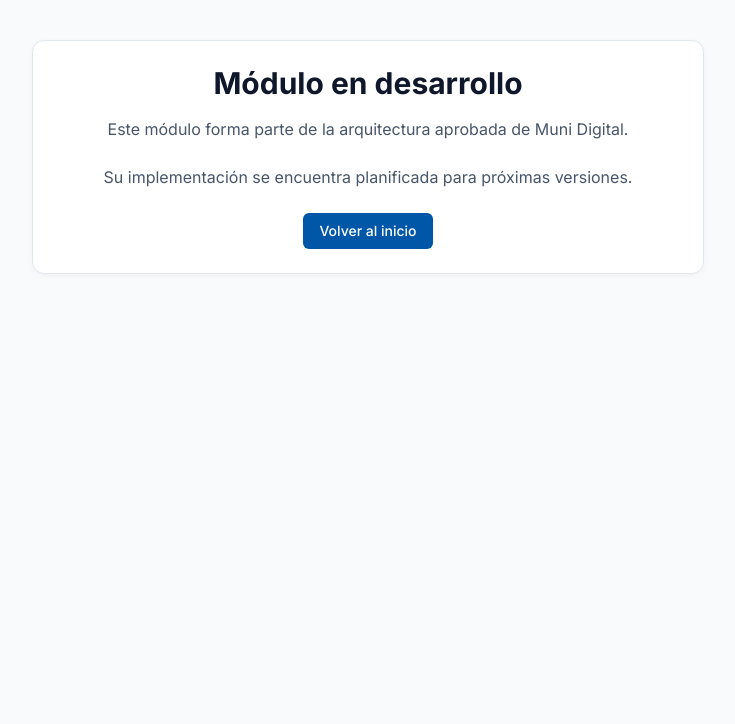
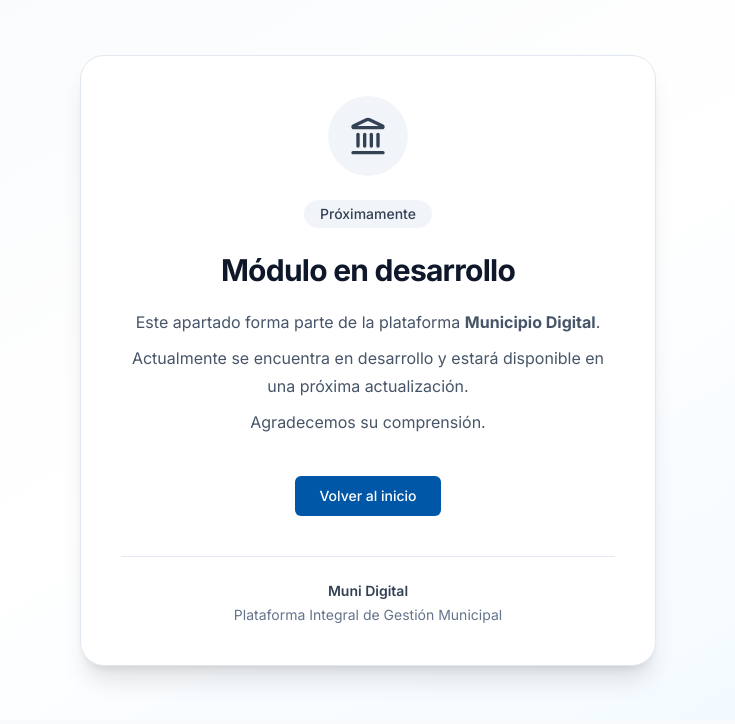
Before and after one commit to YagoT1/muni-digital, a React (Vite) app in the folder frontend/: page /modulo-en-desarrollo in a window 1280 px wide. Shown: the top 724 px of the page, without its empty margins (272-1007 px from the left). Built offline with nearby package versions, Linux system fonts and the light colour scheme; no server answers.

Commit message:
Checkpoint LOCAL

```diff
--- a/frontend/src/pages/ModuleInDevelopmentPage.tsx
+++ b/frontend/src/pages/ModuleInDevelopmentPage.tsx
@@ -1,20 +1,61 @@
 import { Link } from 'react-router-dom'
+import { Landmark } from 'lucide-react'
+
 import { Button } from '@/components/ui/button'
 
 export default function ModuleInDevelopmentPage() {
   return (
-    <div className="container-modern py-10">
-      <div className="mx-auto max-w-2xl rounded-xl border bg-white p-6 text-center shadow-soft">
-        <h1 className="text-3xl font-bold text-slate-900">Módulo en desarrollo</h1>
-        <p className="mt-4 whitespace-pre-line text-slate-600">
-          {`Este módulo forma parte de la arquitectura aprobada de Muni Digital.
+    <main className="min-h-[calc(100vh-80px)] bg-gradient-to-br from-slate-50 via-white to-sky-50">
+      <div className="container-modern flex min-h-[calc(100vh-80px)] items-center justify-center py-10">
+        <div className="w-full max-w-xl rounded-3xl border border-slate-200 bg-white p-10 text-center shadow-xl">
 
-Su implementación se encuentra planificada para próximas versiones.`}
-        </p>
-        <Button asChild className="mt-6">
-          <Link to="/">Volver al inicio</Link>
-        </Button>
+          <div className="mb-6 flex justify-center">
+            <div className="flex h-20 w-20 items-center justify-center rounded-full bg-slate-100">
+              <Landmark className="h-10 w-10 text-slate-700" />
+            </div>
+          </div>
+
+          <span className="inline-flex rounded-full bg-slate-100 px-4 py-1 text-sm font-medium text-slate-700">
+            Próximamente
+          </span>
+
+          <h1 className="mt-6 text-3xl font-bold tracking-tight text-slate-900">
+            Módulo en desarrollo
+          </h1>
+
+          <p className="mt-5 text-base leading-7 text-slate-600">
+            Este apartado forma parte de la plataforma <strong>Municipio Digital</strong>.
+          </p>
+
+          <p className="mt-2 text-base leading-7 text-slate-600">
+            Actualmente se encuentra en desarrollo y estará disponible en una
+            próxima actualización.
+          </p>
+
+          <p className="mt-2 text-base leading-7 text-slate-600">
+            Agradecemos su comprensión.
+          </p>
+
+          <div className="mt-10">
+            <Button asChild size="lg">
+              <Link to="/">
+                Volver al inicio
+              </Link>
+            </Button>
+          </div>
+
+          <div className="mt-10 border-t border-slate-200 pt-6">
+            <p className="text-sm font-semibold text-slate-700">
+              Muni Digital
+            </p>
+
+            <p className="mt-1 text-sm text-slate-500">
+              Plataforma Integral de Gestión Municipal
+            </p>
+          </div>
+
+        </div>
       </div>
-    </div>
+    </main>
   )
 }
```
